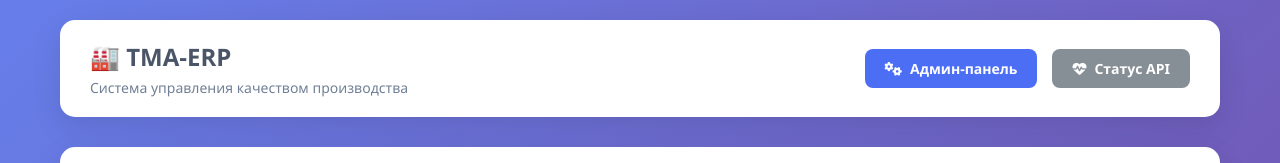
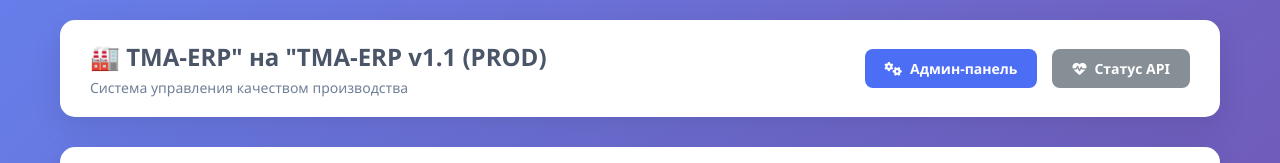
Before and after one commit to mrskot/tma-erp, a website: page public/index.html in a window 1280 px wide. Shown: the top 163 px of the page. Drawn offline with Linux system fonts and the light colour scheme; no server answers.

Commit message:
Test deploy: Изменил заголовок главной страницы на v1.1

```diff
--- a/public/index.html
+++ b/public/index.html
@@ -12,7 +12,7 @@
         <!-- Навигация -->
         <nav class="navbar">
             <div class="nav-brand">
-                <h1>🏭 TMA-ERP</h1>
+                <h1>🏭 TMA-ERP" на "TMA-ERP v1.1 (PROD)</h1>
                 <p>Система управления качеством производства</p>
             </div>
             <div class="nav-links">
```
